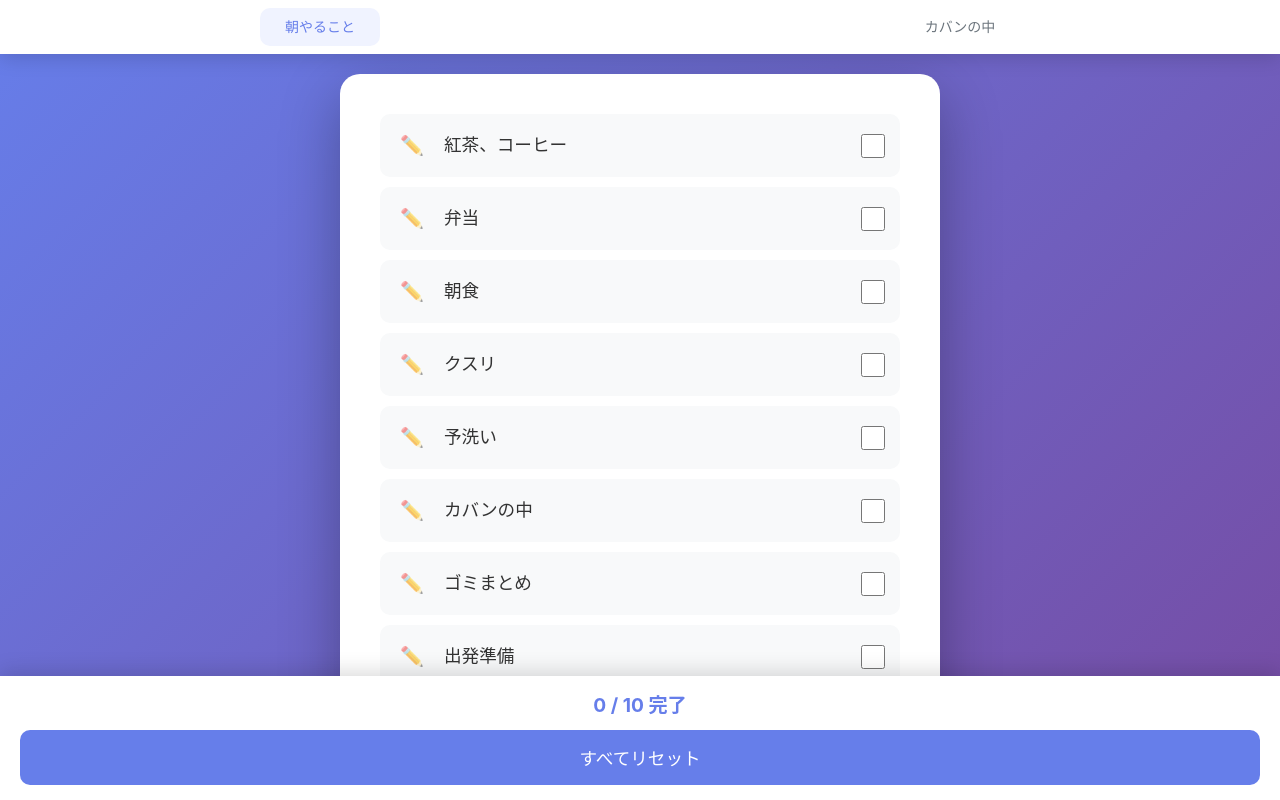
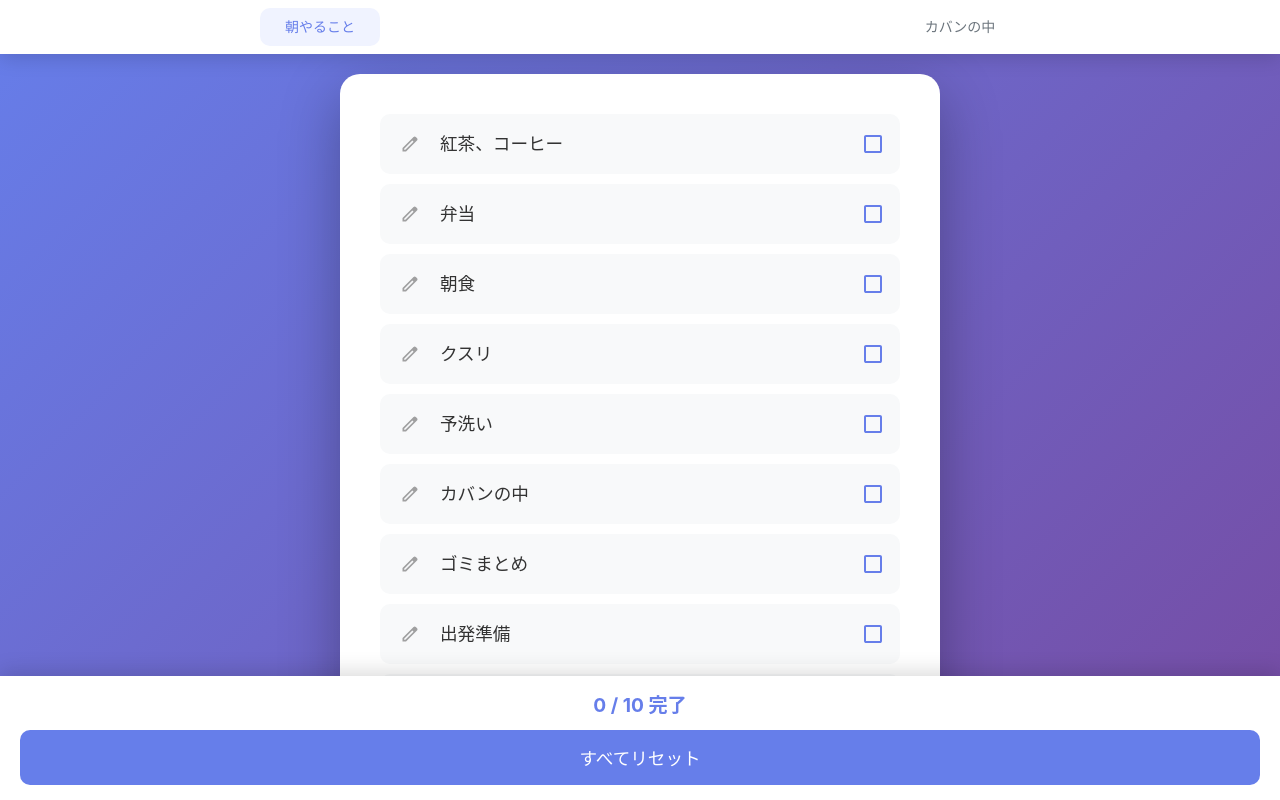
Before and after one commit to keigo-hisazumi/check-list, a Vue app: page / in a window 1280 px wide. Built offline with nearby package versions, Linux system fonts and the light colour scheme.

Commit message:
Replace emoji icons with Material Icons SVG
Co-authored-by: keigo-hisazumi <235414083+keigo-hisazumi@users.noreply.github.com>

```diff
--- a/src/components/BagChecklist.vue
+++ b/src/components/BagChecklist.vue
@@ -169,7 +169,9 @@ defineExpose({
           @click.stop="startEdit(item.id)"
           title="編集"
         >
-          ✏️
+          <svg xmlns="http://www.w3.org/2000/svg" height="20" viewBox="0 -960 960 960" width="20" fill="currentColor">
+            <path d="M200-200h57l391-391-57-57-391 391v57Zm-80 80v-170l528-527q12-11 26.5-17t30.5-6q16 0 31 6t26 18l55 56q12 11 17.5 26t5.5 30q0 16-5.5 30.5T817-647L290-120H120Zm640-584-56-56 56 56Zm-141 85-28-29 57 57-29-28Z"/>
+          </svg>
         </button>
         <label
           v-if="editingItemId !== item.id"
@@ -178,13 +180,19 @@ defineExpose({
         >
           {{ getDisplayLabel(item) }}
         </label>
-        <input
+        <button
           v-if="editingItemId !== item.id"
-          type="checkbox"
-          :id="item.id"
-          :checked="checkedItems[item.id]"
+          class="checkbox-button"
           @click.stop="handleCheckChange(item.id)"
-        />
+          :aria-label="checkedItems[item.id] ? 'チェック済み' : '未チェック'"
+        >
+          <svg v-if="checkedItems[item.id]" xmlns="http://www.w3.org/2000/svg" height="24" viewBox="0 -960 960 960" width="24" fill="currentColor">
+            <path d="M200-120q-33 0-56.5-23.5T120-200v-560q0-33 23.5-56.5T200-840h560q33 0 56.5 23.5T840-760v560q0 33-23.5 56.5T760-120H200Zm0-80h560v-560H200v560Zm221-120 283-283-57-56-226 226-114-113-56 57 170 169Zm-21-280Z"/>
+          </svg>
+          <svg v-else xmlns="http://www.w3.org/2000/svg" height="24" viewBox="0 -960 960 960" width="24" fill="currentColor">
+            <path d="M200-120q-33 0-56.5-23.5T120-200v-560q0-33 23.5-56.5T200-840h560q33 0 56.5 23.5T840-760v560q0 33-23.5 56.5T760-120H200Zm0-80h560v-560H200v560Z"/>
+          </svg>
+        </button>
 
         <div v-if="editingItemId === item.id" class="edit-mode">
           <input
@@ -254,12 +262,26 @@ defineExpose({
   color: #6c757d;
 }
 
-.checklist-item input[type="checkbox"] {
+.checkbox-button {
+  background: none;
+  border: none;
+  cursor: pointer;
+  padding: 0;
+  margin-left: 15px;
+  display: flex;
+  align-items: center;
+  justify-content: center;
+  color: #667eea;
+  transition: transform 0.2s ease;
+}
+
+.checkbox-button:hover {
+  transform: scale(1.1);
+}
+
+.checkbox-button svg {
   width: 24px;
   height: 24px;
-  margin-left: 15px;
-  cursor: pointer;
-  accent-color: #667eea;
 }
 
 .checklist-item label {
@@ -279,15 +301,23 @@ defineExpose({
   background: none;
   border: none;
   cursor: pointer;
-  font-size: 1.2em;
   padding: 5px;
   margin-right: 15px;
   opacity: 0.6;
   transition: opacity 0.3s ease;
+  display: flex;
+  align-items: center;
+  justify-content: center;
+  color: #666;
 }
 
 .edit-button:hover {
   opacity: 1;
+}
+
+.edit-button svg {
+  width: 20px;
+  height: 20px;
 }
 
 .edit-mode {
--- a/src/components/MorningChecklist.vue
+++ b/src/components/MorningChecklist.vue
@@ -171,7 +171,9 @@ defineExpose({
           @click.stop="startEdit(item.id)"
           title="編集"
         >
-          ✏️
+          <svg xmlns="http://www.w3.org/2000/svg" height="20" viewBox="0 -960 960 960" width="20" fill="currentColor">
+            <path d="M200-200h57l391-391-57-57-391 391v57Zm-80 80v-170l528-527q12-11 26.5-17t30.5-6q16 0 31 6t26 18l55 56q12 11 17.5 26t5.5 30q0 16-5.5 30.5T817-647L290-120H120Zm640-584-56-56 56 56Zm-141 85-28-29 57 57-29-28Z"/>
+          </svg>
         </button>
         <label
           v-if="editingItemId !== item.id"
@@ -180,13 +182,19 @@ defineExpose({
         >
           {{ getDisplayLabel(item) }}
         </label>
-        <input
+        <button
           v-if="editingItemId !== item.id"
-          type="checkbox"
-          :id="item.id"
-          :checked="checkedItems[item.id]"
+          class="checkbox-button"
           @click.stop="handleCheckChange(item.id)"
-        />
+          :aria-label="checkedItems[item.id] ? 'チェック済み' : '未チェック'"
+        >
+          <svg v-if="checkedItems[item.id]" xmlns="http://www.w3.org/2000/svg" height="24" viewBox="0 -960 960 960" width="24" fill="currentColor">
+            <path d="M200-120q-33 0-56.5-23.5T120-200v-560q0-33 23.5-56.5T200-840h560q33 0 56.5 23.5T840-760v560q0 33-23.5 56.5T760-120H200Zm0-80h560v-560H200v560Zm221-120 283-283-57-56-226 226-114-113-56 57 170 169Zm-21-280Z"/>
+          </svg>
+          <svg v-else xmlns="http://www.w3.org/2000/svg" height="24" viewBox="0 -960 960 960" width="24" fill="currentColor">
+            <path d="M200-120q-33 0-56.5-23.5T120-200v-560q0-33 23.5-56.5T200-840h560q33 0 56.5 23.5T840-760v560q0 33-23.5 56.5T760-120H200Zm0-80h560v-560H200v560Z"/>
+          </svg>
+        </button>
 
         <div v-if="editingItemId === item.id" class="edit-mode">
           <input
@@ -256,12 +264,26 @@ defineExpose({
   color: #6c757d;
 }
 
-.checklist-item input[type="checkbox"] {
+.checkbox-button {
+  background: none;
+  border: none;
+  cursor: pointer;
+  padding: 0;
+  margin-left: 15px;
+  display: flex;
+  align-items: center;
+  justify-content: center;
+  color: #667eea;
+  transition: transform 0.2s ease;
+}
+
+.checkbox-button:hover {
+  transform: scale(1.1);
+}
+
+.checkbox-button svg {
   width: 24px;
   height: 24px;
-  margin-left: 15px;
-  cursor: pointer;
-  accent-color: #667eea;
 }
 
 .checklist-item label {
@@ -281,15 +303,23 @@ defineExpose({
   background: none;
   border: none;
   cursor: pointer;
-  font-size: 1.2em;
   padding: 5px;
   margin-right: 15px;
   opacity: 0.6;
   transition: opacity 0.3s ease;
+  display: flex;
+  align-items: center;
+  justify-content: center;
+  color: #666;
 }
 
 .edit-button:hover {
   opacity: 1;
+}
+
+.edit-button svg {
+  width: 20px;
+  height: 20px;
 }
 
 .edit-mode {
```
